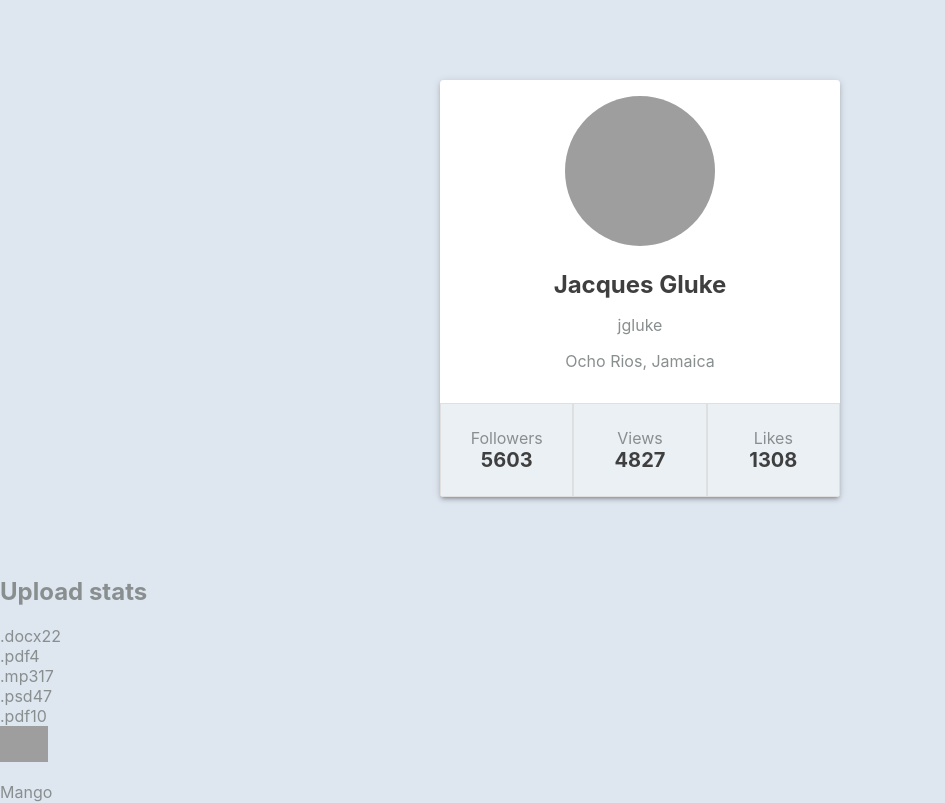
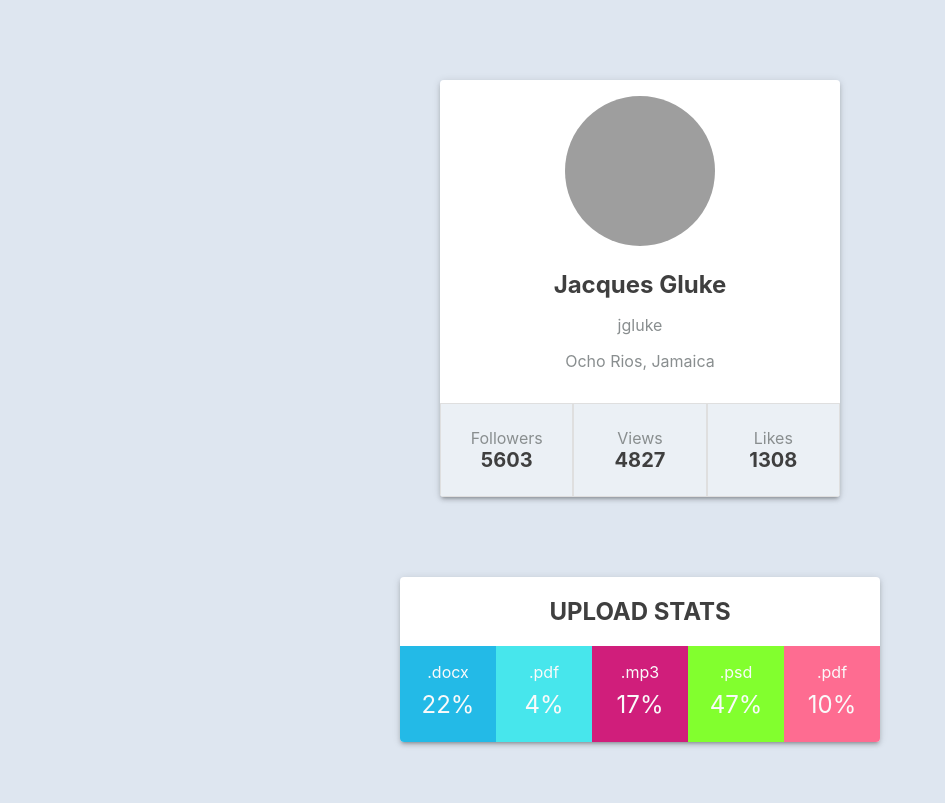
Before and after one commit to fff500/goit-react-woolf-hw-01-components, a React (Create React App) app: page / in a window 1280 px wide. Shown: the top 803 px of the page, without its empty margins (0-945 px from the left). Built offline with nearby package versions, Linux system fonts and the light colour scheme; grey boxes are pictures that could not be loaded.

Commit message:
Statistics component styles were added

```diff
--- a/src/App.jsx
+++ b/src/App.jsx
@@ -1,5 +1,5 @@
 import { Profile } from "./components/Profile/Profile";
-import { Statistics } from "./components/Statistics";
+import { Statistics } from "./components/Statistics/Statistics";
 import { FriendList } from "./components/FriendList";
 import { TransactionHistory } from "./components/TransactionHistory";
 
--- a/src/components/Statistics.jsx
+++ /dev/null
@@ -1,18 +0,0 @@
-export const Statistics = ({ title, stats }) => {
-    return (
-        <section className="statistics">
-            <h2 className="title">{title}</h2>
-
-            <ul className="stat-list">
-                {stats.map(({id, label, percentage}) => {
-                    return (
-                        <li className="item" key={id}>
-                            <span className="label">{label}</span>
-                            <span className="percentage">{percentage}</span>
-                        </li>
-                    )
-                })}
-            </ul>
-        </section>
-    )
-}
--- /dev/null
+++ b/src/components/Statistics/Statistics.jsx
@@ -0,0 +1,23 @@
+import style from './Statistics.module.css';
+
+export const Statistics = ({ title, stats }) => {
+    return (
+        <section className={style.statistics}>
+            {title && <h2 className={style.title}>{title}</h2>}
+
+            <ul className={style['stat-list']}>
+                {stats.map(({ id, label, percentage }) => {
+                    return (
+                        <li
+                            className={style.item}
+                            key={id}
+                            style={{ backgroundColor: `#${Math.floor(Math.random() * 16777215).toString(16)}` }}>
+                            <span className={style.label}>{label}</span>
+                            <span className={style.percentage}>{percentage}%</span>
+                        </li>
+                    )
+                })}
+            </ul>
+        </section>
+    )
+}
--- /dev/null
+++ b/src/components/Statistics/Statistics.module.css
@@ -0,0 +1,39 @@
+.statistics {
+    margin: 80px auto 80px;
+    width: 480px;
+    border-radius: 4px;
+    background-color: #ffffff;
+    box-shadow: rgb(0 0 0 / 20%) 0px 3px 3px -2px, rgb(0 0 0 / 14%) 0px 3px 4px 0px,
+        rgb(0 0 0 / 12%) 0px 1px 8px 0px;
+    overflow: hidden;
+}
+
+.title {
+    text-align: center;
+    font-size: 24px;
+    font-weight: bold;
+    color: #3f3f3f;
+    text-transform: uppercase;
+}
+
+.stat-list {
+    display: flex;
+    height: 96px;
+}
+
+.item {
+    width: 96px;
+    text-align: center;
+    padding: 16px 0;
+}
+
+.label {
+    display: block;
+    margin-bottom: 8px;
+    color: #fafafa;
+}
+
+.percentage {
+    font-size: 24px;
+    color: #fafafa;
+}
```
